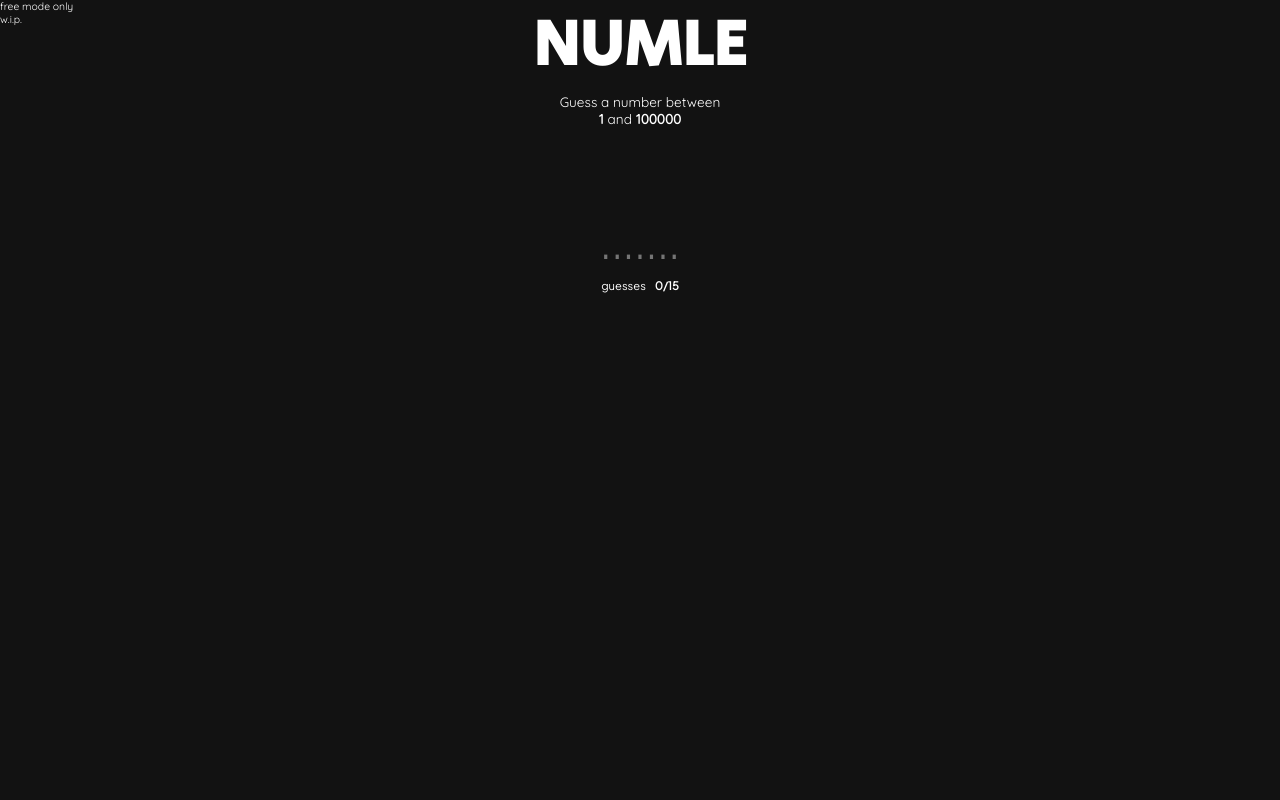
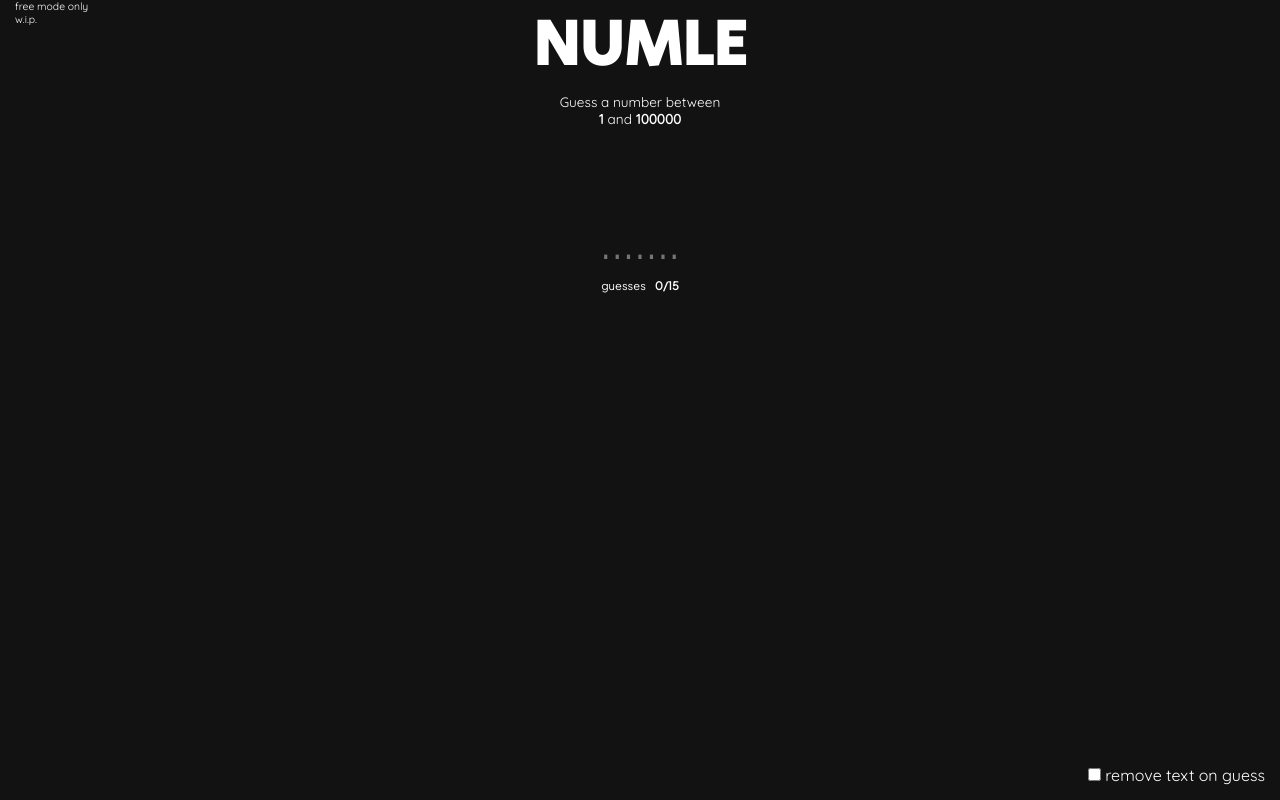
Before and after one commit to stil-jcbk/numle, a Flask app: page / in a window 1280 px wide. Run offline with Flask 2, Linux system fonts and the light colour scheme.

Commit message:
some minor updates

```diff
--- a/index.html
+++ b/index.html
@@ -8,6 +8,8 @@
     <meta http-equiv="X-UA-Compatible" content="IE=edge">
     <meta name="viewport" content="width=device-width, initial-scale=1.0">
     <title>Numle</title>
+    <link rel="shortcut icon" href="static/img/favicon.ico" type="image/x-icon">
+    <link rel="icon" href="static/img/favicon.ico" type="image/x-icon">
 </head>
 
 <body onload="loader()">
@@ -20,6 +22,10 @@
     </dialog>
     <h1 class="title">NUMLE</h1>
     <p class="warn">free mode only<br>w.i.p.</p>
+    <div class="option">
+        <input id="clear" type="checkbox">
+        <label>remove text on guess</label>
+    </div>
     <p class="desc">Guess a number between<br><b>1</b> and <b>100000</b></p>
     <input id="num"
         oninput="javascript: if (this.value.length > this.maxLength) this.value = this.value.slice(0, this.maxLength);"
--- a/static/css/main.css
+++ b/static/css/main.css
@@ -25,6 +25,7 @@
 body{
     position: absolute;
     width: 100%;
+    height: 100%;
     background: #121212;
 }
 
@@ -72,6 +73,7 @@ input::-webkit-inner-spin-button {
     font-size: 1.3vh;
     font-family: "Quicksand";
     top: 0%;
+    margin-left: 15px;
     user-select: none;
 }
 
@@ -152,3 +154,17 @@ input::-webkit-inner-spin-button {
 .over{
     color: rgb(255, 25, 25) !important;
 }
+
+.option{
+    bottom: 0%;
+    right: 0%;
+    margin-right: 15px;
+    position: absolute;
+    margin-bottom: 15px;
+}
+
+.option label{
+    color: white;
+    position: relative;
+    font-family: "Quicksand";
+}
--- a/static/js/index.js
+++ b/static/js/index.js
@@ -53,6 +53,9 @@ document.getElementById("num").addEventListener("keyup", (event) => {
         localStorage.setItem("rgb", JSON.stringify(rgb_json))
         console.log(document.getElementById("num").value)
         // document.getElementById(`g${guesses}`).style.color = `rgb(255, ${g(num_val)}, 0)`
+        if(document.getElementById("clear").checked){
+            document.getElementById("num").value = "";
+        }
         guess(num_val)
     }
 })
```
Also changed, not shown: static/img/favicon.ico (added).
